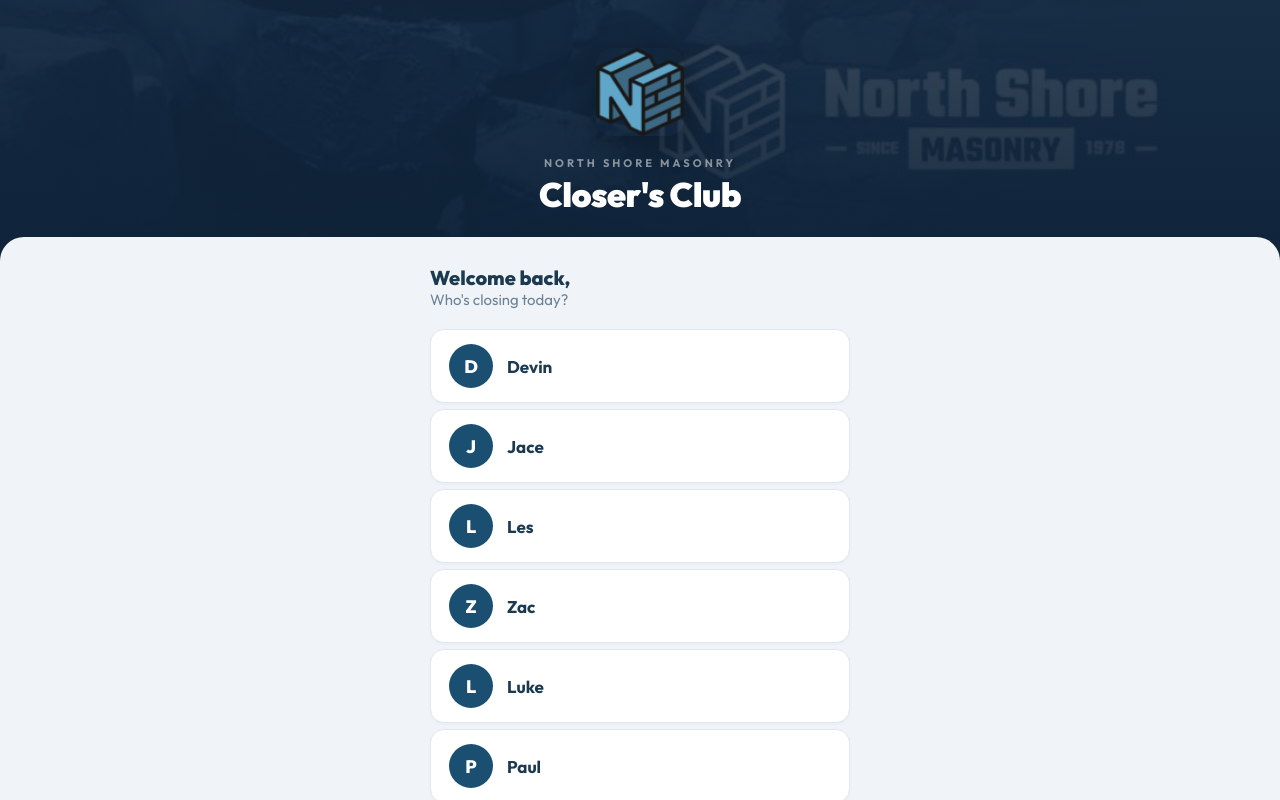
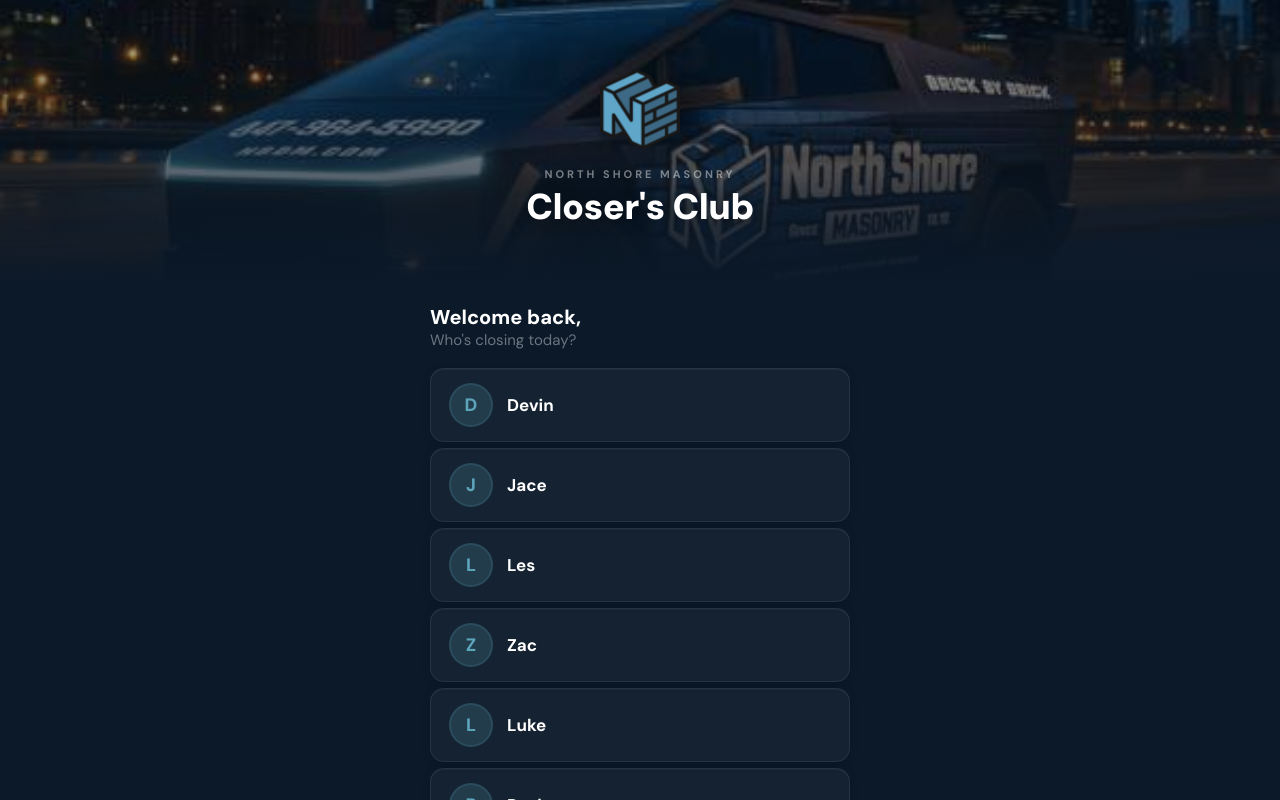
Before and after one commit to zacohara/NorthShoreClosersClub, a React (Vite) app: page / in a window 1280 px wide. Shown: the top 800 px of the page. Built offline with nearby package versions, Linux system fonts and the light colour scheme; no server answers; the database is empty.

Commit message:
V27: Login screen Cybertruck theme — same hero image as dashboard, dark glass user cards (rgba+inset highlights), dark password modal (#132F44 + teal gradient button), floating N-brick logo animation, DM Sans font, no more light gray/white backgrounds — 16/16 + 440/440 passed

```diff
--- a/App.jsx
+++ b/App.jsx
@@ -363,27 +363,29 @@
   // ═══ LOGIN ═══
   if (screen === "login") {
     return (
-      <div style={{minHeight:"100vh",background:"#0D2137",fontFamily:"'Outfit',sans-serif",display:"flex",flexDirection:"column"}}>
-        <link href="https://fonts.googleapis.com/css2?family=Outfit:wght@300;400;500;600;700;800;900&display=swap" rel="stylesheet"/>
-        <style>{CSS}</style>
-
-        {/* Hero Banner */}
-        <div style={{position:"relative",overflow:"hidden",paddingTop:"max(48px, calc(env(safe-area-inset-top, 0px) + 32px))",paddingBottom:"40px",textAlign:"center"}}>
-          <div style={{position:"absolute",inset:0,backgroundImage:`url(${BG})`,backgroundSize:"cover",backgroundPosition:"center",opacity:0.25}}/>
-          <div style={{position:"absolute",inset:0,background:"linear-gradient(180deg, rgba(13,33,55,0.3) 0%, rgba(13,33,55,0.8) 100%)"}}/>
-          <div style={{position:"relative"}}>
-            <img src={ICON} alt="North Shore Masonry" style={{width:88,height:88,marginBottom:16,borderRadius:16,boxShadow:"0 8px 32px rgba(0,0,0,0.3)"}}/>
-            <div style={{color:"rgba(255,255,255,0.5)",fontSize:11,fontWeight:700,letterSpacing:3,textTransform:"uppercase",marginBottom:6}}>North Shore Masonry</div>
-            <div style={{color:"#fff",fontSize:34,fontWeight:900,letterSpacing:-0.5,lineHeight:1.1}}>Closer's Club</div>
-          </div>
-        </div>
-
-        {/* User Picker Card */}
-        <div style={{flex:1,background:"#F0F4F8",borderRadius:"24px 24px 0 0",padding:"28px 20px",marginTop:-16,position:"relative"}}>
+      <div style={{minHeight:"100vh",background:"#0B1929",fontFamily:"'DM Sans','Outfit',sans-serif",display:"flex",flexDirection:"column"}}>
+        <link href="https://fonts.googleapis.com/css2?family=DM+Sans:wght@400;500;600;700;800;900&display=swap" rel="stylesheet"/>
+        <style>{CSS}{`
+          @keyframes loginFloat{0%,100%{transform:translateY(0)}50%{transform:translateY(-4px)}}
+        `}</style>
+
+        {/* Cybertruck Hero */}
+        <div style={{position:"relative",overflow:"hidden"}}>
+          <img src={CYBER} alt="" style={{width:"100%",height:280,objectFit:"cover",objectPosition:"center 55%",display:"block"}}/>
+          <div style={{position:"absolute",inset:0,background:"linear-gradient(180deg, rgba(11,25,41,0.3) 0%, rgba(11,25,41,0.5) 40%, rgba(11,25,41,0.97) 100%)"}}/>
+          <div style={{position:"absolute",inset:0,display:"flex",flexDirection:"column",alignItems:"center",justifyContent:"center",paddingTop:"max(20px, env(safe-area-inset-top, 0px))"}}>
+            <img src={ICON} alt="North Shore Masonry" style={{width:80,height:80,marginBottom:14,filter:"drop-shadow(0 4px 16px rgba(0,0,0,0.4))",animation:"loginFloat 4s ease-in-out infinite"}}/>
+            <div style={{color:"rgba(255,255,255,0.45)",fontSize:11,fontWeight:700,letterSpacing:3,textTransform:"uppercase",marginBottom:6}}>North Shore Masonry</div>
+            <div style={{color:"#fff",fontSize:36,fontWeight:900,letterSpacing:-0.5,lineHeight:1.1,textShadow:"0 2px 16px rgba(0,0,0,0.4)"}}>Closer's Club</div>
+          </div>
+        </div>
+
+        {/* User Picker — Dark Theme */}
+        <div style={{flex:1,padding:"24px 20px",position:"relative"}}>
           <div style={{maxWidth:420,margin:"0 auto"}}>
-            <div style={{marginBottom:20}}>
-              <div style={{fontSize:20,fontWeight:800,color:"#1B3A50"}}>Welcome back,</div>
-              <div style={{fontSize:15,color:"#6B8299"}}>Who's closing today?</div>
+            <div style={{marginBottom:18}}>
+              <div style={{fontSize:20,fontWeight:800,color:"#fff"}}>Welcome back,</div>
+              <div style={{fontSize:15,color:"rgba(255,255,255,0.4)"}}>Who's closing today?</div>
             </div>
 
             <div style={{display:"flex",flexDirection:"column",gap:6}}>
@@ -391,27 +393,26 @@
                 <button key={u} onClick={async() => { const pw = await getPassword(u); if (!pw) { setUser(u);setPasswordMode("set");setPwInput("");setPwConfirm("");setPwError(""); } else { setUser(u);setPasswordMode("enter");setPwInput("");setPwError(""); } }}
                   style={{
                     display:"flex",alignItems:"center",gap:14,
-                    background:"#fff",border:"1px solid #E2E8F0",borderRadius:14,
-                    padding:"14px 18px",cursor:"pointer",transition:"all 0.15s",
-                    boxShadow:"0 1px 3px rgba(0,0,0,0.04)",width:"100%",textAlign:"left"
+                    background:"rgba(255,255,255,0.04)",border:"1px solid rgba(255,255,255,0.08)",borderRadius:14,
+                    padding:"14px 18px",cursor:"pointer",transition:"all 0.2s",
+                    boxShadow:"0 2px 8px rgba(0,0,0,0.15), inset 0 1px 0 rgba(255,255,255,0.04)",width:"100%",textAlign:"left"
                   }}>
                   {profiles[u]?.avatar ? (
-                    <img src={profiles[u].avatar} alt="" style={{width:44,height:44,borderRadius:"50%",objectFit:"cover",border:"2px solid #E2E8F0"}}/>
+                    <img src={profiles[u].avatar} alt="" style={{width:44,height:44,borderRadius:"50%",objectFit:"cover",border:"2px solid rgba(255,255,255,0.15)"}}/>
                   ) : (
-                    <div style={{width:44,height:44,borderRadius:"50%",background:"#1B4F72",color:"#fff",display:"flex",alignItems:"center",justifyContent:"center",fontSize:18,fontWeight:800,flexShrink:0}}>{u[0]}</div>
+                    <div style={{width:44,height:44,borderRadius:"50%",background:"rgba(93,165,186,0.2)",color:"#5DA5BA",display:"flex",alignItems:"center",justifyContent:"center",fontSize:18,fontWeight:800,flexShrink:0,border:"2px solid rgba(93,165,186,0.15)"}}>{u[0]}</div>
                   )}
-                  <div style={{fontSize:17,fontWeight:700,color:"#1B3A50"}}>{u}</div>
+                  <div style={{fontSize:17,fontWeight:700,color:"#fff"}}>{u}</div>
                 </button>
               ))}
             </div>
 
             <button onClick={() => { setAdminAuth(false); setAdminPw(""); setAdminErr(false); setScreen("admin"); }}
-              style={{width:"100%",marginTop:20,padding:"12px",borderRadius:10,background:"transparent",border:"1px solid #D1D9E0",color:"#8899AA",fontSize:13,fontWeight:600,cursor:"pointer"}}>
+              style={{width:"100%",marginTop:20,padding:"12px",borderRadius:10,background:"transparent",border:"1px solid rgba(255,255,255,0.08)",color:"rgba(255,255,255,0.35)",fontSize:13,fontWeight:600,cursor:"pointer"}}>
               Admin Portal
             </button>
 
-            <div style={{textAlign:"center",padding:"16px 0 8px",color:"#8899AA",fontSize:11}}>
-              <button onClick={()=>setDarkMode(d=>!d)} style={{background:"none",border:"none",color:"#8899AA",fontSize:14,cursor:"pointer",marginBottom:4,display:"block",margin:"0 auto 4px"}}>{darkMode ? "\u2600\ufe0f" : "\ud83c\udf19"}</button>
+            <div style={{textAlign:"center",padding:"16px 0 8px",color:"rgba(255,255,255,0.25)",fontSize:11}}>
               Brick by brick. — North Shore Masonry
             </div>
           </div>
@@ -419,20 +420,20 @@
 
         {/* Password Modal */}
         {passwordMode && (
-          <div style={{position:"fixed",inset:0,background:"rgba(0,0,0,0.75)",zIndex:9999,display:"flex",alignItems:"center",justifyContent:"center",padding:20}}>
-            <div style={{background:"#fff",borderRadius:20,maxWidth:380,width:"100%",padding:"32px 24px",boxShadow:"0 24px 48px rgba(0,0,0,0.3)"}}>
+          <div style={{position:"fixed",inset:0,background:"rgba(0,0,0,0.8)",zIndex:9999,display:"flex",alignItems:"center",justifyContent:"center",padding:20}}>
+            <div style={{background:"#132F44",borderRadius:20,maxWidth:380,width:"100%",padding:"32px 24px",boxShadow:"0 24px 48px rgba(0,0,0,0.5)",border:"1px solid rgba(255,255,255,0.06)"}}>
               <div style={{textAlign:"center",marginBottom:20}}>
                 <div style={{fontSize:40,marginBottom:8}}>{passwordMode==="set"?"\ud83d\udd10":"\ud83d\udd11"}</div>
-                <div style={{fontSize:20,fontWeight:800,color:"#1B4F72"}}>{passwordMode==="set"?"Create Your Password":"Enter Password"}</div>
-                <div style={{fontSize:13,color:"#888",marginTop:4}}>{passwordMode==="set"?"Set a password for your account":"Welcome back, "+user}</div>
+                <div style={{fontSize:20,fontWeight:800,color:"#fff"}}>{passwordMode==="set"?"Create Your Password":"Enter Password"}</div>
+                <div style={{fontSize:13,color:"rgba(255,255,255,0.4)",marginTop:4}}>{passwordMode==="set"?"Set a password for your account":"Welcome back, "+user}</div>
               </div>
               <input type="password" value={pwInput} onChange={e=>{setPwInput(e.target.value);setPwError("");}}
                 placeholder={passwordMode==="set"?"New password":"Password"} autoFocus
-                style={{width:"100%",padding:"14px",borderRadius:10,border:"1px solid #DDE3EA",fontSize:16,marginBottom:10,outline:"none",fontFamily:"inherit",boxSizing:"border-box"}}/>
+                style={{width:"100%",padding:"14px",borderRadius:10,border:"1px solid rgba(255,255,255,0.1)",fontSize:16,marginBottom:10,outline:"none",fontFamily:"inherit",boxSizing:"border-box",background:"rgba(255,255,255,0.05)",color:"#fff"}}/>
               {passwordMode==="set" && (
                 <input type="password" value={pwConfirm} onChange={e=>{setPwConfirm(e.target.value);setPwError("");}}
                   placeholder="Confirm password"
-                  style={{width:"100%",padding:"14px",borderRadius:10,border:"1px solid #DDE3EA",fontSize:16,marginBottom:10,outline:"none",fontFamily:"inherit",boxSizing:"border-box"}}/>
+                  style={{width:"100%",padding:"14px",borderRadius:10,border:"1px solid rgba(255,255,255,0.1)",fontSize:16,marginBottom:10,outline:"none",fontFamily:"inherit",boxSizing:"border-box",background:"rgba(255,255,255,0.05)",color:"#fff"}}/>
               )}
               {pwError && <div style={{color:"#E74C3C",fontSize:13,fontWeight:600,marginBottom:10,textAlign:"center"}}>{pwError}</div>}
               <button onClick={async()=>{
@@ -447,11 +448,11 @@
                   if (ok) {setPasswordMode(null);updateStreak(user);setScreen("home");setShowWelcome(true);}
                   else setPwError("Wrong password");
                 }
-              }} style={{width:"100%",padding:"14px",borderRadius:12,background:"#1B4F72",color:"#fff",border:"none",fontSize:16,fontWeight:700,cursor:"pointer",marginBottom:10}}>
+              }} style={{width:"100%",padding:"14px",borderRadius:12,background:"linear-gradient(145deg, #5DA5BA 0%, #3D7A8E 100%)",color:"#fff",border:"none",fontSize:16,fontWeight:700,cursor:"pointer",marginBottom:10,boxShadow:"0 4px 16px rgba(93,165,186,0.25)"}}>
                 {passwordMode==="set"?"Create Password":"Login"}
               </button>
               <button onClick={()=>{setPasswordMode(null);setUser(null);setPwInput("");setPwConfirm("");setPwError("");}}
-                style={{width:"100%",padding:"10px",borderRadius:10,background:"transparent",color:"#888",border:"none",fontSize:13,cursor:"pointer"}}>
+                style={{width:"100%",padding:"10px",borderRadius:10,background:"transparent",color:"rgba(255,255,255,0.35)",border:"none",fontSize:13,cursor:"pointer"}}>
                 Back to user select
               </button>
             </div>
```
